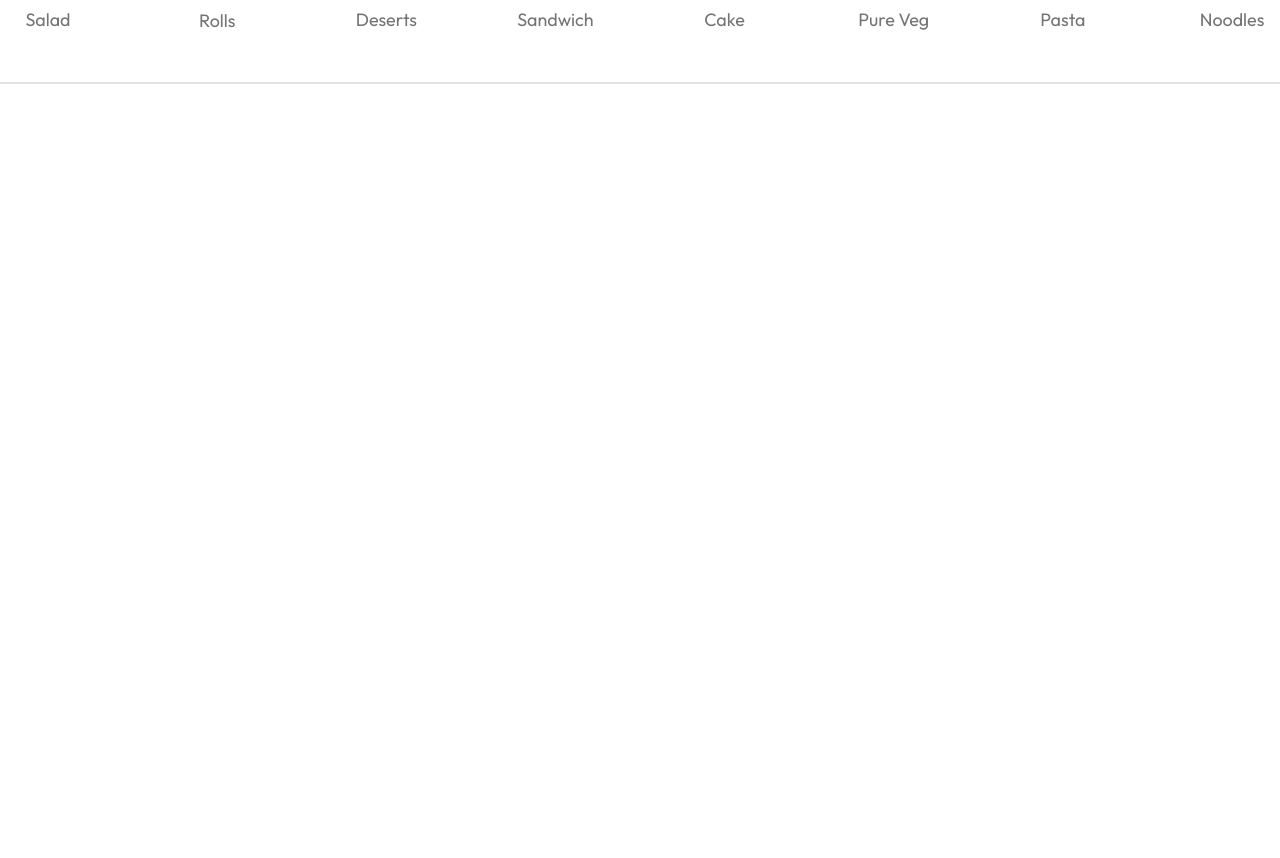
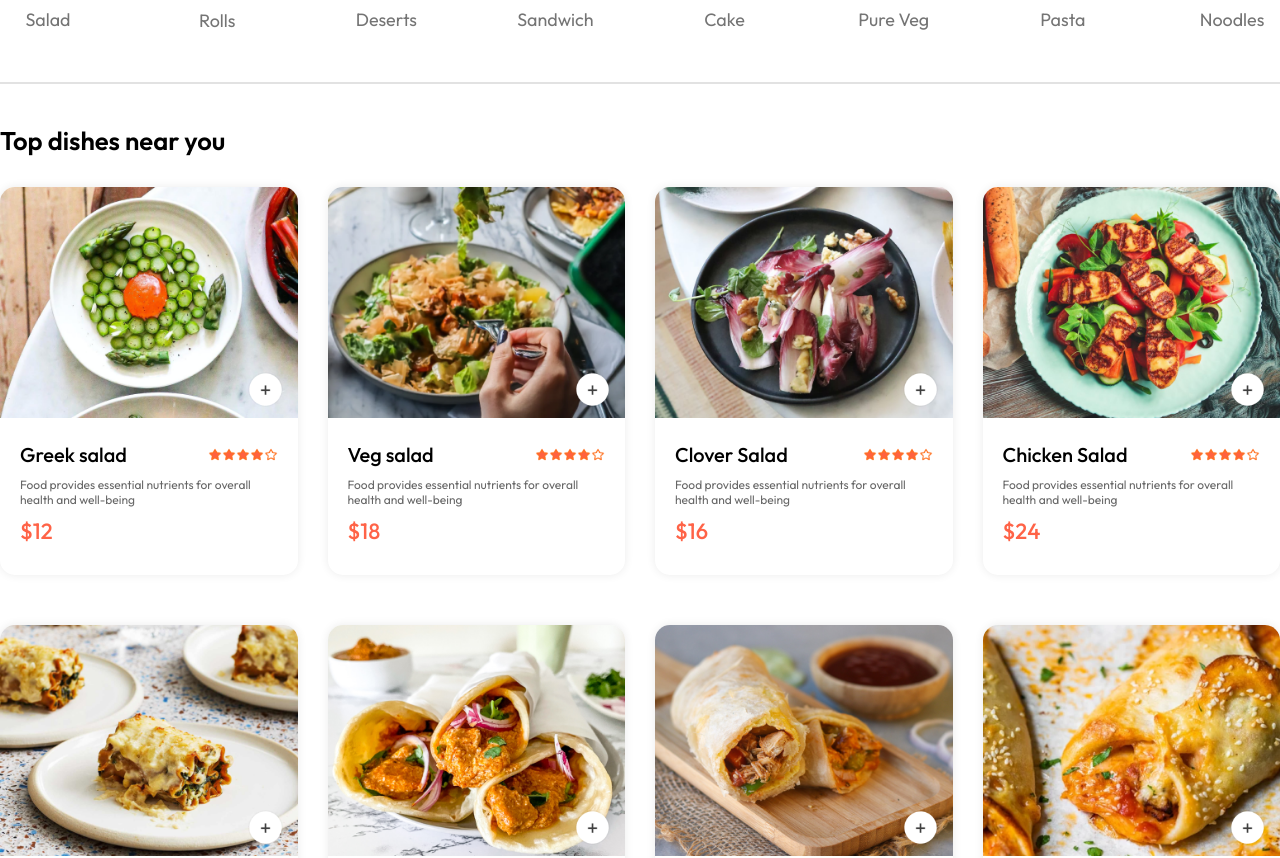
Before and after one commit to kylanalicia/food-delivery, a React (Vite) app in the folder frontend/: page / in a window 1280 px wide. Shown: the part 820-1678 px from the top of the page. Before the commit the page ends 914 px from the top, so only its background shows below. Built offline with nearby package versions, Linux system fonts and the light colour scheme.

Commit message:
Completed the food list component

```diff
--- /dev/null
+++ b/frontend/src/components/FoodDisplay/FoodDisplay.css
@@ -0,0 +1,16 @@
+.food-display{
+    margin-top: 30px;
+}
+
+.food-display h2{
+    font-size: max(2vw, 24px);
+    font-weight: 600;
+}
+
+.food-display-list {
+    display: grid;
+    grid-template-columns: repeat(auto-fill, minmax(240px, 1fr));
+    margin-top: 30px;
+    gap: 30px;
+    row-gap: 50px;
+}
--- /dev/null
+++ b/frontend/src/components/FoodDisplay/FoodDisplay.jsx
@@ -0,0 +1,27 @@
+import React, { useContext } from 'react'
+import './FoodDisplay.css'
+import { StoreContext } from '../../context/StoreContext';
+import FoodItem from '../FoodItem/FoodItem';
+
+const FoodDisplay = ({category}) => {
+    const {food_list} = useContext(StoreContext);
+
+
+  return (
+    <div className='food-display' id='food-display'>
+        <h2>Top dishes near you</h2>
+        <div className="food-display-list">
+            {food_list.map((item, index)=> {
+                if(category === 'All' || category === item.category) {
+                    return <FoodItem key={index} id={item._id} name={item.name} price={item.price} description={item.description} image={item.image}/>
+
+                }
+
+            })}
+        </div>
+
+    </div>
+  )
+}
+
+export default FoodDisplay
--- /dev/null
+++ b/frontend/src/components/FoodItem/FoodItem.css
@@ -0,0 +1,74 @@
+.food-item {
+    width: 100%;
+    margin: auto;
+    border-radius: 15px;
+    box-shadow: 0px 0px 10px #00000015;
+    transition: 0.3s;
+    animation: fadeIn 1s;
+}
+
+.food-item-image {
+    width: 100%;
+    border-radius: 15px 15px 0px 0px;
+}
+
+.food-item-info{
+    padding: 20px;
+}
+
+.food-item-name-rating{
+    display: flex;
+    justify-content: space-between;
+    align-items: center;
+    margin-bottom: 10px;
+}
+
+.food-item-name-rating p {
+    font-size: 20px;
+    font-weight: 500;
+}
+
+.food-item-name-rating img{
+    width: 70px;
+}
+
+.food-item-desc{
+    color: #676767;
+    font-size: 12px;
+}
+
+.food-item-price {
+    color: tomato;
+    font-size: 22px;
+    font-weight: 500;
+    margin: 10px 0px;
+}
+
+.food-item-img-container {
+    position: relative;
+}
+
+.food-item-img-container .add{
+    width: 35px;
+    position: absolute;
+    bottom: 15px;
+    right: 15px;
+    cursor: pointer;
+    border-radius: 50%;
+}
+
+.food-item-counter{
+    position: absolute;
+    bottom: 15px;
+    right: 15px;
+    display: flex;
+    align-items: center;
+    gap: 10px;
+    padding: 6px;
+    border-radius: 50px;
+    background-color: white;
+}
+
+.food-item-counter img{
+    width: 30px;
+}
--- /dev/null
+++ b/frontend/src/components/FoodItem/FoodItem.jsx
@@ -0,0 +1,42 @@
+import React, { useContext} from 'react'
+import './FoodItem.css'
+import { assets } from '../../assets/assets'
+import { StoreContext } from '../../context/StoreContext';
+
+const FoodItem = ({id, name, price, description, image}) => {
+
+    const {cartItems, addToCart, removeFromCart} = useContext(StoreContext);
+
+
+  return (
+    <div className='food-item'>
+        <div className="food-item-img-container">
+            <img className='food-item-image' src={image} alt="" />
+            {!cartItems[id]
+            ?<img className='add' onClick={() => addToCart(id)} src={assets.add_icon_white} alt="" />
+            :<div className='food-item-counter'>
+                <img onClick={() => removeFromCart(id)} src={assets.remove_icon_red} alt=""/>
+                <p>{cartItems[id]}</p>
+                <img onClick={() => addToCart(id)} src={assets.add_icon_green} alt="" />
+
+            </div>
+            }
+        </div>
+        <div className="food-item-info">
+            <div className="food-item-name-rating">
+                <p>{name}</p>
+                <img src={assets.rating_starts} alt="" />
+            </div>
+            <p className="food-item-desc">
+                {description}
+            </p>
+            <p className="food-item-price">
+                ${price}
+            </p>
+        </div>
+
+    </div>
+  )
+}
+
+export default FoodItem
--- /dev/null
+++ b/frontend/src/context/StoreContext.jsx
@@ -0,0 +1,42 @@
+import { createContext, useEffect, useState } from "react";
+import { food_list } from "../assets/assets";
+
+export const StoreContext = createContext(null);
+
+const StoreContextProvider = (props) => {
+    const [cartItems, setCartItems] = useState({});
+
+    const addToCart = (itemId) => {
+        if (!cartItems[itemId]) {
+            setCartItems((prev) => ({ ...prev, [itemId]: 1 }));
+        }
+        else {
+            setCartItems((prev) => ({ ...prev, [itemId]: prev[itemId] + 1 }));
+        }
+    }
+
+    const removeFromCart = (itemId) => {
+        setCartItems((prev) => ({...prev, [itemId]: prev[itemId] - 1}))
+    }
+
+    useEffect(() => {
+        console.log(cartItems);
+
+    },[cartItems])
+
+    const contextValue = {
+        food_list,
+        cartItems,
+        setCartItems,
+        addToCart,
+        removeFromCart
+
+    }
+    return (
+        <StoreContext.Provider value={contextValue}>
+            {props.children}
+        </StoreContext.Provider>
+    )
+}
+
+export default StoreContextProvider;
--- a/frontend/src/main.jsx
+++ b/frontend/src/main.jsx
@@ -3,10 +3,13 @@
 import './index.css'
 import App from './App.jsx'
 import { BrowserRouter } from 'react-router-dom'
+import StoreContextProvider from './context/StoreContext.jsx'
 
 createRoot(document.getElementById('root')).render(
   <BrowserRouter>
-    <App />
+    <StoreContextProvider>
+      <App />
+    </StoreContextProvider>
   </BrowserRouter>,
 
 
--- a/frontend/src/pages/Home/Home.jsx
+++ b/frontend/src/pages/Home/Home.jsx
@@ -2,6 +2,7 @@
 import './Home.css'
 import Header from '../../components/Header/Header'
 import ExploreMenu from '../../components/ExploreMenu/ExploreMenu'
+import FoodDisplay from '../../components/FoodDisplay/FoodDisplay'
 
 const Home = () => {
 
@@ -12,6 +13,7 @@
     <div>
         <Header/>
         <ExploreMenu category={category} setCategory={setCategory}/>
+        <FoodDisplay category={category}/>
     </div>
   )
 }
```
